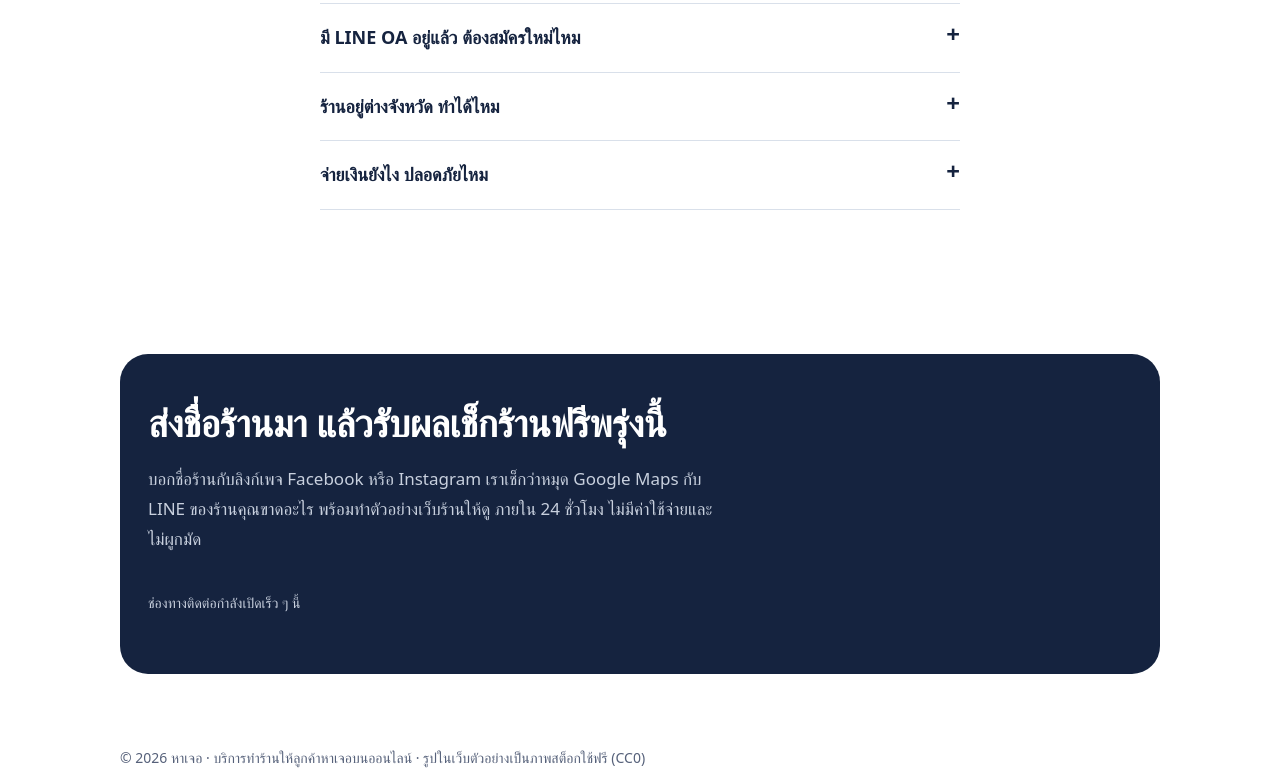
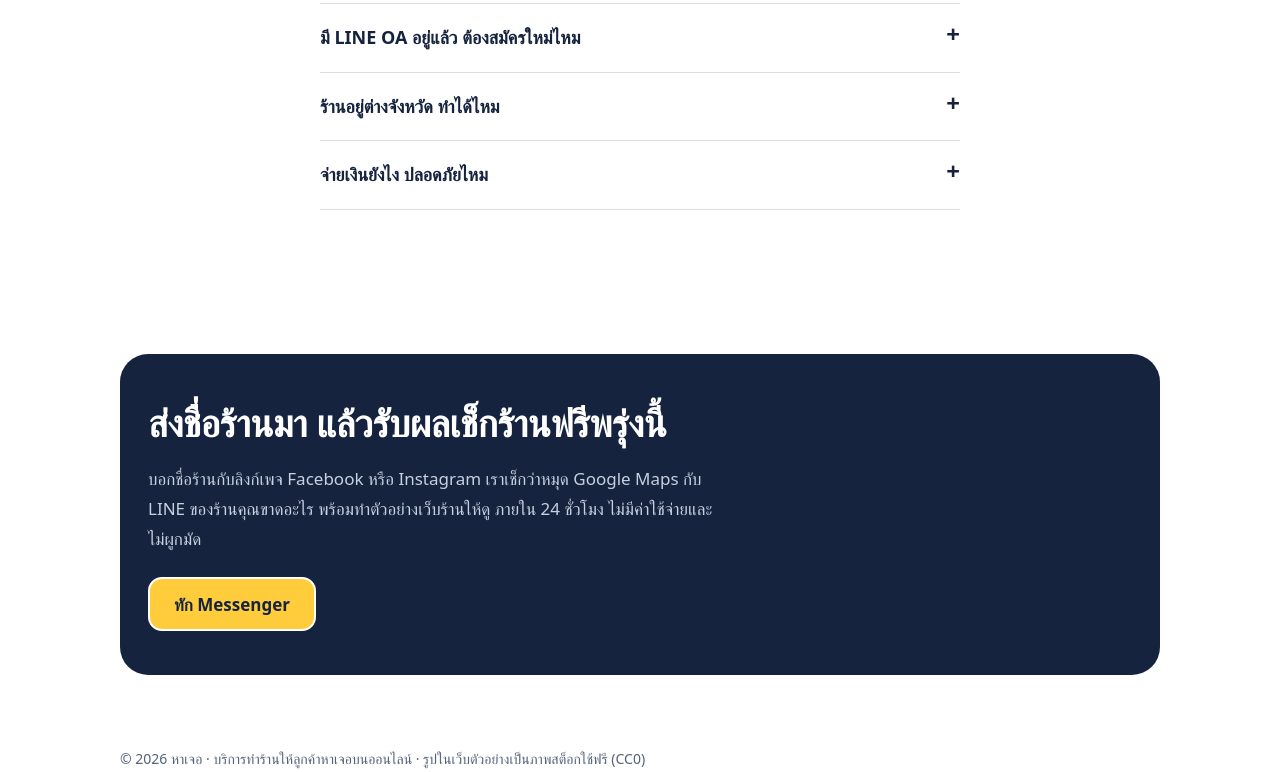
Before and after one commit to t1dotdev/hajoe, a plain HTML site: page index.html in a window 1280 px wide. Shown: the part 4477-5249 px from the top of the page. Drawn offline with Linux system fonts and the light colour scheme; a web font is replaced by a local one.

Commit message:
config: Facebook page contact, fix Messenger link for profile.php URLs
Co-Authored-By: Claude Opus 5.5 <noreply@anthropic.com>
Claude-Session: https://claude.ai/code/session_018dQhJ874QXUkj4ZyApPuDh

```diff
--- a/config.js
+++ b/config.js
@@ -3,6 +3,6 @@
 window.HAJOE = {
   line: '', // LINE OA ID with @, e.g. '@hajoe' (create free at https://manager.line.biz)
   phone: '', // e.g. '0812345678' — shown as a call button
-  facebook: '', // Facebook page URL, e.g. 'https://facebook.com/hajoe.th'
+  facebook: 'https://www.facebook.com/profile.php?id=61596774640090', // Facebook page URL
   email: '', // business email (not your personal one)
 }
--- a/index.html
+++ b/index.html
@@ -372,7 +372,10 @@ footer{padding:36px 0 110px;color:var(--muted);font-size:14px}
   const msg = (plan) => `สวัสดีครับ ${plan ? 'สนใจแพ็ก ' + plan : 'ขอเช็กร้านฟรี'} ร้านชื่อ: \nลิงก์เพจร้าน (ถ้ามี): `
   // LINE deep link with a pre-filled message to the OA
   const lineHref = (text) => c.line ? `https://line.me/R/oaMessage/${encodeURIComponent(c.line)}/?${encodeURIComponent(text)}` : ''
-  const primaryHref = lineHref(msg()) || (c.facebook ? c.facebook.replace(/\/$/, '').replace('facebook.com', 'm.me') : '') || '#contact'
+  // Messenger link: facebook.com/profile.php?id=N -> m.me/N, facebook.com/name -> m.me/name
+  const mme = (u) => { const url = new URL(u); return 'https://m.me/' + (url.searchParams.get('id') || url.pathname.split('/').filter(Boolean)[0]) }
+  const fbHref = c.facebook ? mme(c.facebook) : ''
+  const primaryHref = lineHref(msg()) || fbHref || '#contact'
 
   document.querySelectorAll('[data-contact]').forEach((a) => {
     const href = a.dataset.contact === 'plan' ? (lineHref(msg(a.dataset.plan)) || primaryHref) : primaryHref
@@ -389,7 +392,7 @@ footer{padding:36px 0 110px;color:var(--muted);font-size:14px}
     list.append(a)
   }
   if (c.line) add(lineHref(msg()), `แชท LINE ${c.line}`, true)
-  if (c.facebook) add(c.facebook.replace(/\/$/, '').replace('facebook.com', 'm.me'), 'ทัก Messenger', !c.line)
+  if (fbHref) add(fbHref, 'ทัก Messenger', !c.line)
   if (c.phone) add(`tel:${c.phone.replace(/[^\d+]/g, '')}`, `โทร ${c.phone}`)
   if (c.email) add(`mailto:${c.email}?subject=${encodeURIComponent('ขอเช็กร้านฟรี')}`, 'ส่งอีเมล')
   if (!list.children.length) list.innerHTML = '<p class="pending-contact">ช่องทางติดต่อกำลังเปิดเร็ว ๆ นี้</p>'
```
